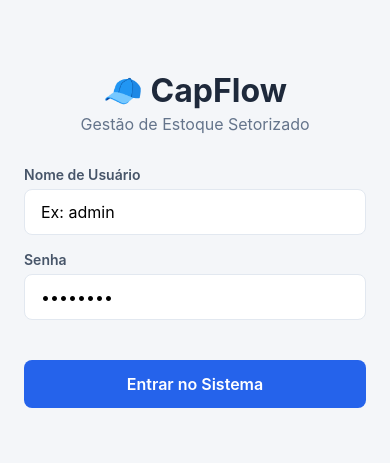
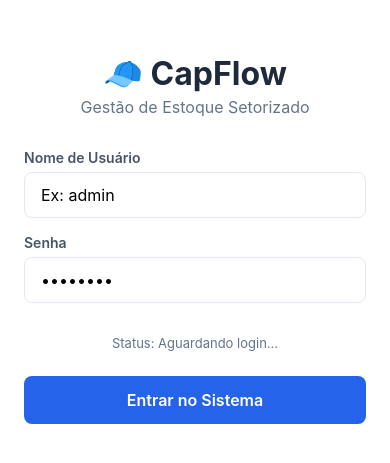
Before and after one commit to Felipe-edu34/capflow-mobile, a React Native app: screen / in a window 390 px wide. Shown: the part 183-646 px from the top of the page. Built offline with nearby package versions, Linux system fonts and the light colour scheme.

Commit message:
feat: atualiza dependências do projeto para versões mais recentes

```diff
--- a/App.js
+++ b/App.js
@@ -1,82 +1,71 @@
 import React, { useState } from 'react';
-import { StyleSheet, Text, View, TextInput, TouchableOpacity, Alert, ActivityIndicator, StatusBar } from 'react-native';
-import axios from 'axios';
-
-// OBSERVAÇÃO IMPORTANTE:
-// Como estamos testando no celular físico, não podemos usar '127.0.0.1'.
-// No próximo passo eu vou te ensinar a descobrir o número de IP do seu computador
-// para colocarmos aqui, beleza? Por enquanto deixei esse texto de aviso.
-const API_URL = 'http://SEU_IP_DO_COMPUTADOR_AQUI:8000/api';
+import { StyleSheet, Text, View, TextInput, TouchableOpacity, ActivityIndicator } from 'react-native';
+import axios from 'axios'; // Agora que está instalado corretamente, o celular vai reconhecer!
 
 export default function App() {
-  // O "useState" serve para o React guardar o que o usuário digita na tela
+  // --- ESTADOS (Memória do React) ---
   const [username, setUsername] = useState('');
   const [password, setPassword] = useState('');
-  const [loading, setLoading] = useState(false); // Ativa a rodinha de carregamento
-  const [token, setToken] = useState(null);       // Guarda o status se o login deu certo
+  const [loading, setLoading] = useState(false);
+  const [token, setToken] = useState(null);
+  const [statusMessage, setStatusMessage] = useState('Aguardando login...');
 
-  // Função que é disparada quando o usuário clica no botão "Entrar"
+  // --- FUNÇÃO QUE ENVIA OS DADOS AO DJANGO ---
   const handleLogin = async () => {
     if (!username || !password) {
-      Alert.alert('Aviso', 'Por favor, preencha todos os campos.');
+      setStatusMessage('Por favor, preencha todos os campos.');
       return;
     }
 
-    setLoading(true); // Ativa a rodinha de carregamento
+    setLoading(true);
+    setStatusMessage('Conectando ao servidor...');
 
     try {
-      // Como estamos rodando na Web do computador, usamos 'localhost:8000'.
-      // (Quando você for testar no Wi-Fi de casa pelo celular físico, mudaremos para o IP da sua máquina!)
-      const response = await axios.post('http://localhost:8000/api/token/', {
+      // O celular envia os dados via Wi-Fi para o IP do seu computador na porta 8000
+      const response = await axios.post('http://192.168.0.11:8000/api/token/', {
         username: username,
         password: password
       });
 
-      // Se o Django aceitar o usuário e senha, ele devolve o token aqui:
+      // Se o Django validar, ele entrega o token
       const userToken = response.data.token;
+      setToken(userToken);
+      setStatusMessage('Login realizado com sucesso!');
 
-      setToken(userToken); // Salva o token no app para liberar o painel
-      Alert.alert('Sucesso', 'Login realizado com sucesso!');
     } catch (error) {
       console.log(error);
-      Alert.alert('Erro', 'Usuário/Senha incorretos ou erro de conexão com o Django.');
+      setStatusMessage('Erro de conexão ou dados incorretos.');
     } finally {
-      setLoading(false); // Para a rodinha de carregamento
+      setLoading(false);
     }
   };
 
-  // SE O LOGIN DEU CERTO (TOKEN EXISTE), MOSTRA O PAINEL DO CAPFLOW
+  // --- CONTROLADOR DE TELAS ---
+
+  // Se o token existir, mostra a tela do Painel
   if (token) {
     return (
       <View style={styles.container}>
-        <StatusBar barStyle="dark-content" />
-
         <Text style={styles.title}>🧢 Painel CapFlow</Text>
-        <Text style={styles.subtitle}>Gerenciamento de Tecidos e Estoque</Text>
+        <Text style={styles.subtitle}>Gerenciamento de Estoque</Text>
 
         <View style={styles.card}>
-          <Text style={styles.cardText}>🎉 Parabéns! Você se autenticou no Django com sucesso.</Text>
+          <Text style={styles.cardText}>🎉 Sucesso! Você está logado pelo celular.</Text>
           <Text style={[styles.cardText, { marginTop: 10, color: '#2563eb', fontWeight: 'bold' }]}>
-            Token de Acesso: {token.substring(0, 10)}...
+            Token: {token.substring(0, 15)}...
           </Text>
         </View>
 
-        {/* Botão para deslogar e limpar o token, voltando para o login */}
-        <TouchableOpacity
-          style={[styles.button, { backgroundColor: '#ef4444', marginTop: 20 }]}
-          onPress={() => setToken(null)}
-        >
-          <Text style={styles.buttonText}>Sair do Sistema</Text>
+        <TouchableOpacity style={[styles.button, { backgroundColor: '#ef4444' }]} onPress={() => setToken(null)}>
+          <Text style={styles.buttonText}>Sair</Text>
         </TouchableOpacity>
       </View>
     );
   }
 
-  // CASO CONTRÁRIO (SE NÃO TIVER TOKEN), CONTINUA MOSTRANDO A TELA DE LOGIN:
+  // Se não tiver token, mostra a tela de Login padrão
   return (
     <View style={styles.container}>
-      <StatusBar barStyle="dark-content" />
-
       <Text style={styles.title}>🧢 CapFlow</Text>
       <Text style={styles.subtitle}>Gestão de Estoque Setorizado</Text>
 
@@ -86,7 +75,7 @@ export default function App() {
           style={styles.input}
           placeholder="Ex: admin"
           value={username}
-          onChangeText={setUsername} // Atualiza a variável username conforme digita
+          onChangeText={setUsername}
           autoCapitalize="none"
         />
 
@@ -94,15 +83,17 @@ export default function App() {
         <TextInput
           style={styles.input}
           placeholder="••••••••"
-          secureTextEntry={true} // Esconde as letras da senha com pontinhos
+          secureTextEntry={true}
           value={password}
           onChangeText={setPassword}
         />
       </View>
 
+      <Text style={styles.statusText}>Status: {statusMessage}</Text>
+
       <TouchableOpacity style={styles.button} onPress={handleLogin} disabled={loading}>
         {loading ? (
-          <ActivityIndicator color="#ffffff" /> // Mostra a rodinha girando
+          <ActivityIndicator color="#ffffff" />
         ) : (
           <Text style={styles.buttonText}>Entrar no Sistema</Text>
         )}
@@ -111,11 +102,11 @@ export default function App() {
   );
 }
 
-// Estilização visual (CSS do React Native)
+// --- ESTILOS VISUAIS ---
 const styles = StyleSheet.create({
   container: {
     flex: 1,
-    backgroundColor: '#f4f6f9',
+    backgroundColor: '#ffffff',
     alignItems: 'center',
     justifyContent: 'center',
     padding: 24,
@@ -133,7 +124,7 @@ const styles = StyleSheet.create({
   },
   inputContainer: {
     width: '100%',
-    marginBottom: 24,
+    marginBottom: 16,
   },
   label: {
     fontSize: 14,
@@ -158,6 +149,7 @@ const styles = StyleSheet.create({
     borderRadius: 8,
     width: '100%',
     alignItems: 'center',
+    marginTop: 10,
   },
   buttonText: {
     color: '#ffffff',
@@ -165,7 +157,7 @@ const styles = StyleSheet.create({
     fontWeight: '600',
   },
   card: {
-    backgroundColor: '#ffffff',
+    backgroundColor: '#f1f5f9',
     padding: 20,
     borderRadius: 12,
     width: '100%',
@@ -177,5 +169,11 @@ const styles = StyleSheet.create({
     fontSize: 15,
     color: '#334155',
     textAlign: 'center',
+  },
+  statusText: {
+    fontSize: 13,
+    color: '#64748b',
+    marginBottom: 15,
+    textAlign: 'center',
   }
 });
--- a/package.json
+++ b/package.json
@@ -9,13 +9,13 @@
     "web": "expo start --web"
   },
   "dependencies": {
-    "@expo/metro-runtime": "^56.0.15",
+    "@expo/metro-runtime": "~6.1.2",
     "@expo/ngrok": "^4.1.3",
     "axios": "^1.17.0",
     "expo": "~54.0.34",
     "expo-status-bar": "~3.0.9",
-    "react": "18.2.0",
-    "react-dom": "18.2.0",
+    "react": "19.1.0",
+    "react-dom": "19.1.0",
     "react-native": "0.81.5",
     "react-native-web": "^0.21.2"
   },
```
Also changed, not shown: 1 other file (tests, documents, lock files or other folders).
